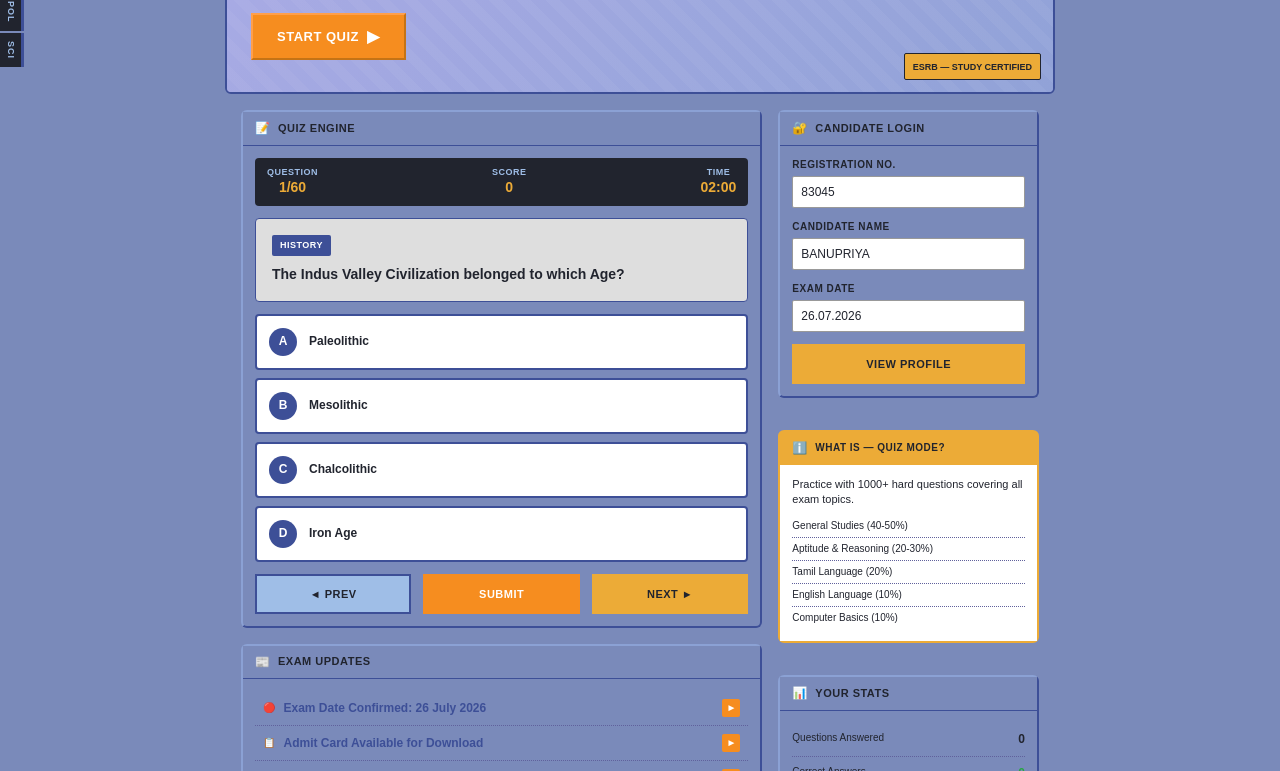
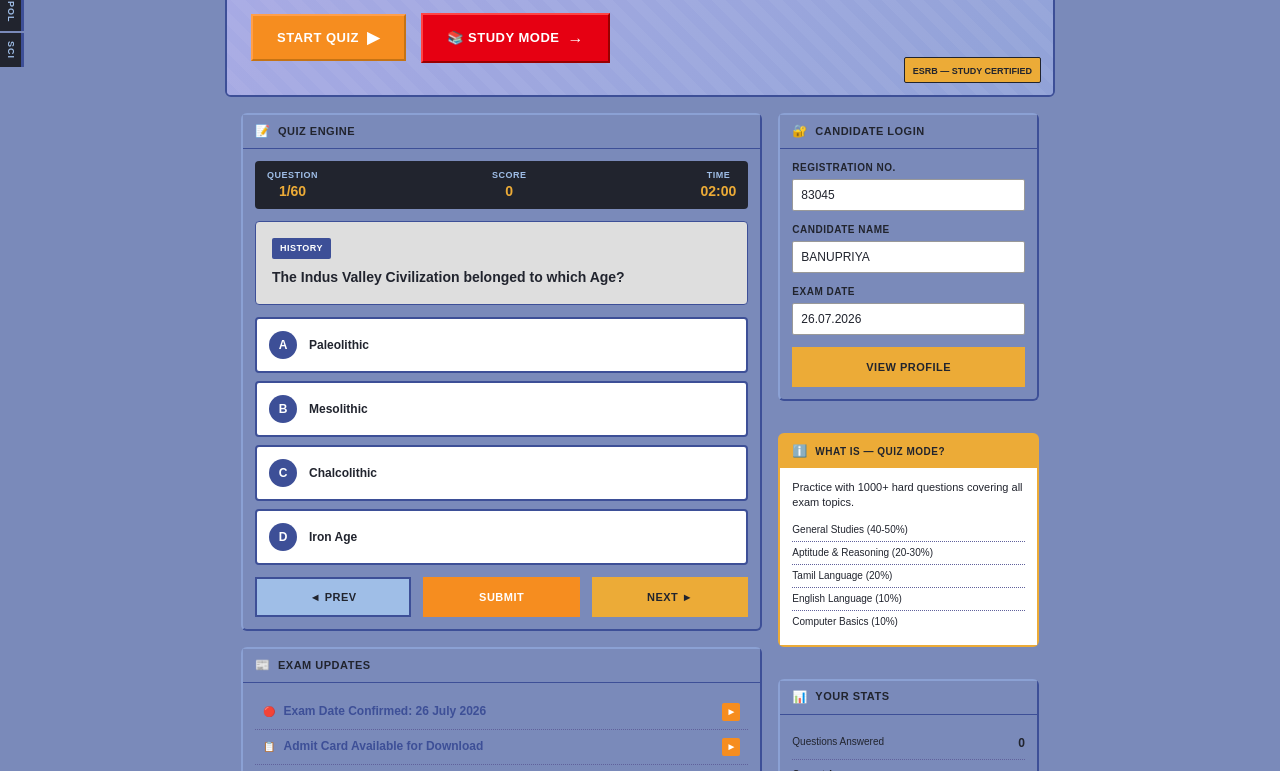
Before and after one commit to Parafounder01/NITEXAM_PREPARE, a plain HTML site: page index.html in a window 1280 px wide. Shown: the part 329-1100 px from the top of the page. Drawn offline with Linux system fonts and the light colour scheme.

Commit message:
Add study mode link to index page

```diff
--- a/css/style.css
+++ b/css/style.css
@@ -362,6 +362,37 @@ body {
 
 .btn-start-quiz:active {
     transform: translate(2px, 2px);
+}
+
+.btn-study-mode {
+    display: inline-flex;
+    align-items: center;
+    gap: var(--spacing-sm);
+    background: var(--colors-primary);
+    color: var(--colors-on-primary);
+    border: none;
+    padding: var(--spacing-md) var(--spacing-xl);
+    font-size: 13px;
+    font-weight: 700;
+    text-transform: uppercase;
+    letter-spacing: 0.5px;
+    cursor: pointer;
+    border-top: 2px solid #ff4444;
+    border-left: 2px solid #ff4444;
+    border-bottom: 2px solid #990000;
+    border-right: 2px solid #990000;
+    transition: all 0.1s;
+    text-decoration: none;
+    margin-left: var(--spacing-md);
+}
+
+.btn-study-mode:hover {
+    background: #cc0000;
+    transform: translate(1px, 1px);
+    border-top: 1px solid #ff4444;
+    border-left: 1px solid #ff4444;
+    border-bottom: 2px solid #990000;
+    border-right: 2px solid #990000;
 }
 
 .btn-arrow {
--- a/index.html
+++ b/index.html
@@ -28,6 +28,7 @@
             <div class="nav-links">
                 <a href="#" class="nav-link active" data-section="home">HOME</a>
                 <a href="#" class="nav-link" data-section="quiz">QUIZ</a>
+                <a href="study.html" class="nav-link">📚 STUDY</a>
                 <a href="#" class="nav-link" data-section="results">RESULTS</a>
                 <a href="#" class="nav-link" data-section="leaderboard">LEADERBOARD</a>
             </div>
@@ -70,6 +71,10 @@
                     <span class="btn-text">START QUIZ</span>
                     <span class="btn-arrow">▶</span>
                 </button>
+                <a href="study.html" class="btn-study-mode">
+                    <span class="btn-text">📚 STUDY MODE</span>
+                    <span class="btn-arrow">→</span>
+                </a>
             </div>
             <div class="esrb-badge">
                 <span class="esrb-text">ESRB — STUDY CERTIFIED</span>
```
